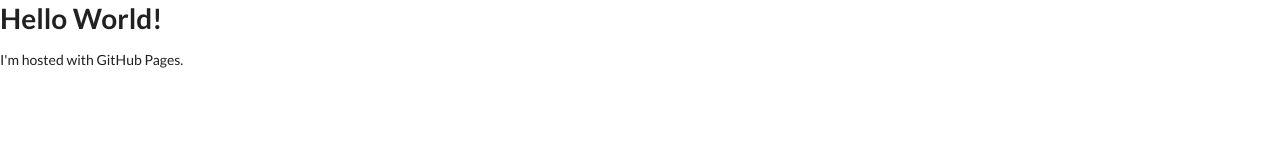
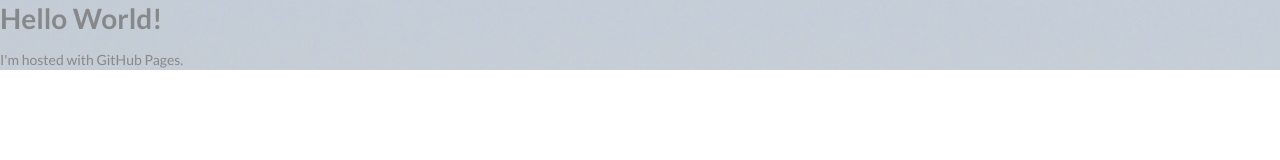
Before and after one commit to blazerzero/blazerzero.github.io, a plain HTML site: page index.html in a window 1280 px wide. Drawn offline with Linux system fonts and the light colour scheme.

Commit message:
more back img

```diff
--- a/index.html
+++ b/index.html
@@ -6,7 +6,7 @@
     <link type="text/css" rel="stylesheet" href="./stylesheet.css"/>
   </head>
   <body>
-    <div>
+    <div class="homepage">
       <h1>Hello World!</h1>
       <p>I'm hosted with GitHub Pages.</p>
     </div>
--- a/stylesheet.css
+++ b/stylesheet.css
@@ -1,4 +1,4 @@
-body.homepage{
+.homepage{
   background-image: url('mthood.jpg');
   opacity: 0.5;
 }
```
